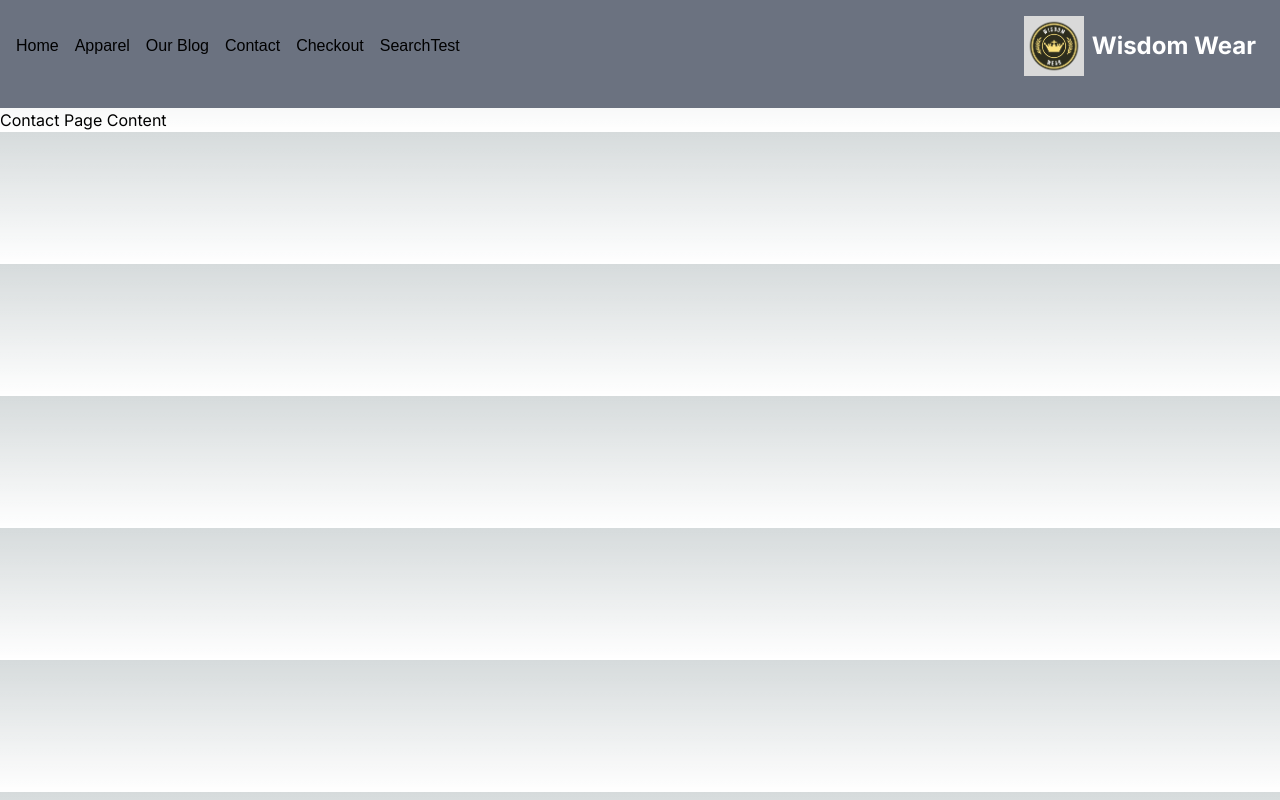
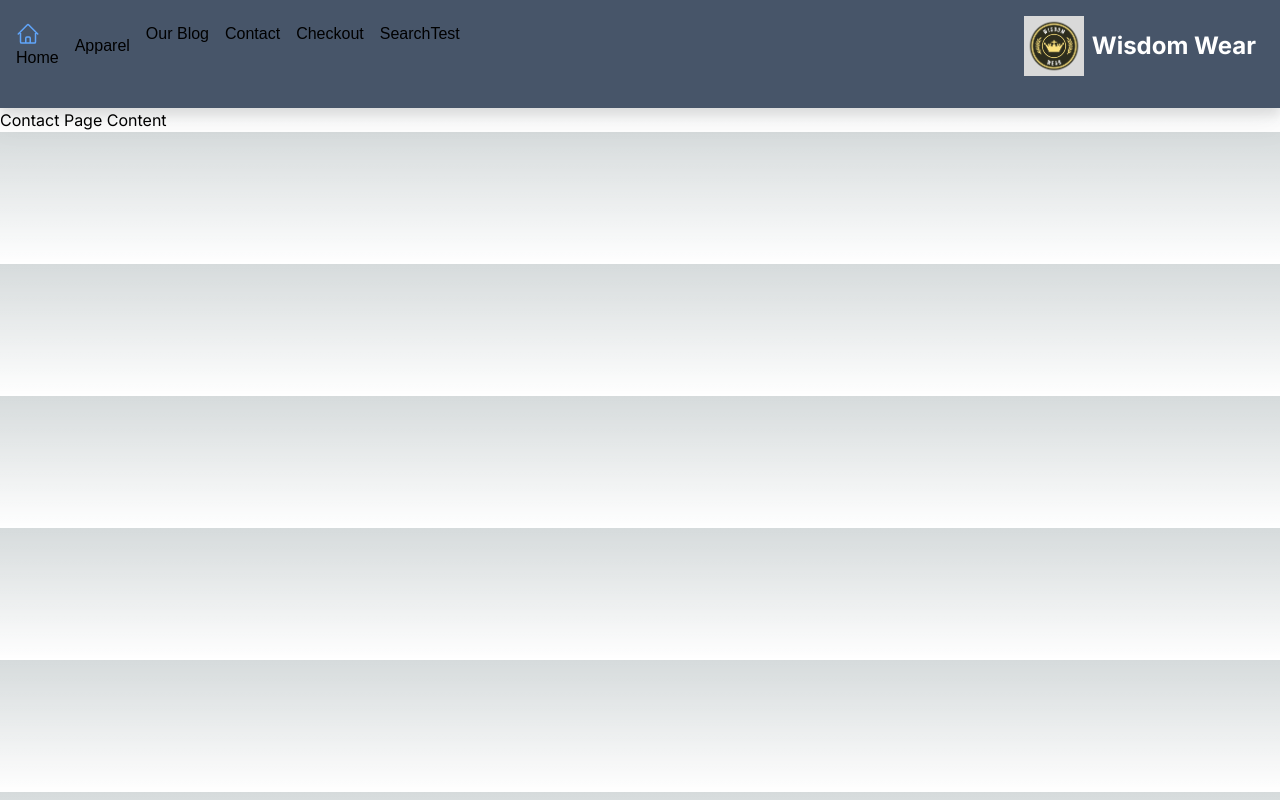
Before and after one commit to jessecastillo/dissolve, a Next.js app: page /contact in a window 1280 px wide. Built offline with nearby package versions, Linux system fonts and the light colour scheme.

Commit message:
NavBar Edits

```diff
--- /dev/null
+++ b/app/Components/NavBar.js
@@ -0,0 +1,61 @@
+import React from "react";
+import Link from "next/link"; // Import the Link component
+import "../font-styles.css";
+import Image from "next/image";
+
+
+const HomeIcon = () => (
+
+  <svg xmlns="http://www.w3.org/2000/svg" fill="none" viewBox="0 0 24 24" stroke-width="1.5" stroke="currentColor" class="w-6 h-6">
+  <path stroke-linecap="round" stroke-linejoin="round" d="M2.25 12l8.954-8.955c.44-.439 1.152-.439 1.591 0L21.75 12M4.5 9.75v10.125c0 .621.504 1.125 1.125 1.125H9.75v-4.875c0-.621.504-1.125 1.125-1.125h2.25c.621 0 1.125.504 1.125 1.125V21h4.125c.621 0 1.125-.504 1.125-1.125V9.75M8.25 21h8.25" />
+</svg>
+
+)
+
+const Navbar = () => {
+  return (
+    <div className="max-w-6x1 mx-auto border-gradient bg-slate-600 p-4 sticky top-0 drop-shadow-xl z-10">
+      <div className="flex justify-between items-center mb-4">
+        <ul className="flex">
+          {/* Use Link component to create linked pages */}
+          <li className="flex space-x-4 mr-4">
+            <Link href="/">
+            <svg xmlns="http://www.w3.org/2000/svg" fill="none" viewBox="0 0 24 24" stroke-width="1.5" stroke="currentColor" className="text-blue-400 flex w-6 h-6 mr-2">
+              <path stroke-linecap="round" stroke-linejoin="round" d="M2.25 12l8.954-8.955c.44-.439 1.152-.439 1.591 0L21.75 12M4.5 9.75v10.125c0 .621.504 1.125 1.125 1.125H9.75v-4.875c0-.621.504-1.125 1.125-1.125h2.25c.621 0 1.125.504 1.125 1.125V21h4.125c.621 0 1.125-.504 1.125-1.125V9.75M8.25 21h8.25" />
+              </svg>
+                Home
+            </Link>
+          </li>
+          <li className="flex items-center space-x-1 mr-4">
+            <Link href="/product">Apparel</Link>
+          </li>
+          <li>
+            <Link href="/blog">Our Blog</Link>
+            {/* Use the correct href for the blog page */}
+          </li>
+          {/* Add more li elements for other pages */}
+          <li className="ml-4">
+            <Link href="/contact">Contact</Link>
+          </li>
+          <li className="ml-4">
+            <Link href="/checkout">Checkout</Link>
+          </li>
+          <li className="ml-4">
+            <Link href="/search">SearchTest</Link>
+          </li>
+        </ul>
+        <div className="flex items-center">
+          <Image
+            src="/wisdomwearlogo.png"
+            alt="Wisdom Wear Logo"
+            width={60} // Set your desired width here
+            height={60} // Set your desired height here
+          />
+          <div className="text-white font-bold text-2xl mr-2 pl-2">Wisdom Wear</div>
+        </div>
+      </div>
+    </div>
+  );
+};
+
+export default Navbar;
--- a/app/NavBar.js
+++ /dev/null
@@ -1,47 +0,0 @@
-import React from "react";
-import Link from "next/link"; // Import the Link component
-import "./font-styles.css";
-import Image from "next/image";
-
-const Navbar = () => {
-  return (
-    <div className="bg-gray-500 p-4">
-      <div className="flex justify-between items-center mb-4">
-        <ul className="flex">
-          {/* Use Link component to create linked pages */}
-          <li className="mr-4">
-            <Link href="/">Home</Link>
-          </li>
-          <li className="mr-4">
-            <Link href="/product">Apparel</Link>
-          </li>
-          <li>
-            <Link href="/blog">Our Blog</Link>
-            {/* Use the correct href for the blog page */}
-          </li>
-          {/* Add more li elements for other pages */}
-          <li className="ml-4">
-            <Link href="/contact">Contact</Link>
-          </li>
-          <li className="ml-4">
-            <Link href="/checkout">Checkout</Link>
-          </li>
-          <li className="ml-4">
-            <Link href="/search">SearchTest</Link>
-          </li>
-        </ul>
-        <div className="flex items-center">
-          <Image
-            src="/wisdomwearlogo.png"
-            alt="Wisdom Wear Logo"
-            width={60} // Set your desired width here
-            height={60} // Set your desired height here
-          />
-          <div className="text-white font-bold text-2xl mr-2 pl-2">Wisdom Wear</div>
-        </div>
-      </div>
-    </div>
-  );
-};
-
-export default Navbar;
--- a/app/Video.js
+++ b/app/Video.js
@@ -18,7 +18,7 @@ const VideoSection = () => {
           <i className="text-4xl fas fa-chevron-down"></i>
         </Link>
       </div>
-      <div className="absolute right-24 top-20 h-3/4 flex flex-col justify-between">
+      <div className="absolute right-24 top-16 h-3/4 flex flex-col justify-between">
         <p className="text-xl text-white">Sola Scriptura</p>
         <p className="text-xl text-white">Sola Fide</p>
         <p className="text-xl text-white">Sola Gratia</p>
--- a/app/blog/page.js
+++ b/app/blog/page.js
@@ -1,6 +1,6 @@
 //index.js in /pages/blog
 import React from 'react';
-import Navbar from '../NavBar';
+import Navbar from '../Components/NavBar';
 
 const BlogPage = () => {
   // You can fetch your blog posts or any relevant data here
@@ -9,7 +9,6 @@ const BlogPage = () => {
     <div>
       <Navbar />
       <h1>Dawg with a Blog</h1>
-      {/* Add your blog content here */}
     </div>
   );
 };
--- a/app/checkout/page.js
+++ b/app/checkout/page.js
@@ -1,6 +1,6 @@
 // pages/checkout.js
 import React from "react";
-import Navbar from "../NavBar";
+import Navbar from "../Components/NavBar";
 
 const Checkout = () => {
 
--- a/app/contact/page.js
+++ b/app/contact/page.js
@@ -1,6 +1,6 @@
 // pages/contact.js
 import React from "react";
-import Navbar from "../NavBar";
+import Navbar from "../Components/NavBar";
 
 const Contact = () => {
   return (
--- a/app/layout.js
+++ b/app/layout.js
@@ -11,7 +11,7 @@ export const metadata = {
 export default function RootLayout({ children }) {
   return (
     <html lang="en">
-      <body className={inter.className}>{children}</body>
+        <body className={inter.className}>{children}</body>
     </html>
   )
 }
--- a/app/page.js
+++ b/app/page.js
@@ -1,6 +1,6 @@
 import React from "react";
 import "./font-styles.css";
-import Navbar from "./NavBar";
+import Navbar from "./Components/NavBar";
 import VideoSection from "./Video";
 import Product from "./product/page";
 import "@fortawesome/fontawesome-free/css/all.min.css";
--- a/app/product/page.js
+++ b/app/product/page.js
@@ -1,7 +1,9 @@
 import React from "react";
+import Navbar from "../Components/NavBar";
 
 function Product() {
   return (
+
     <div id="product-section" className="flex items-center justify-center min-h-screen bg-gray-800 text-white">
       <div className="text-center">
         <h1 className="text-4xl font-bold">Product</h1>
--- a/package.json
+++ b/package.json
@@ -14,6 +14,7 @@
     "eslint": "8.46.0",
     "eslint-config-next": "13.4.12",
     "file-loader": "^6.2.0",
+    "heroicons": "^2.0.18",
     "next": "13.4.12",
     "next-videos": "^1.4.1",
     "postcss": "^8.4.27",
@@ -21,5 +22,8 @@
     "react-dom": "18.2.0",
     "react-scroll": "^1.8.9",
     "tailwindcss": "^3.3.3"
+  },
+  "devDependencies": {
+    "@tailwindcss/typography": "^0.5.9"
   }
 }
--- a/tailwind.config.js
+++ b/tailwind.config.js
@@ -14,5 +14,7 @@ module.exports = {
       },
     },
   },
-  plugins: [],
+  plugins: [
+    require('@tailwindcss/typography'),
+  ],
 }
```
Also changed, not shown: 1 other file (tests, documents, lock files or other folders).
